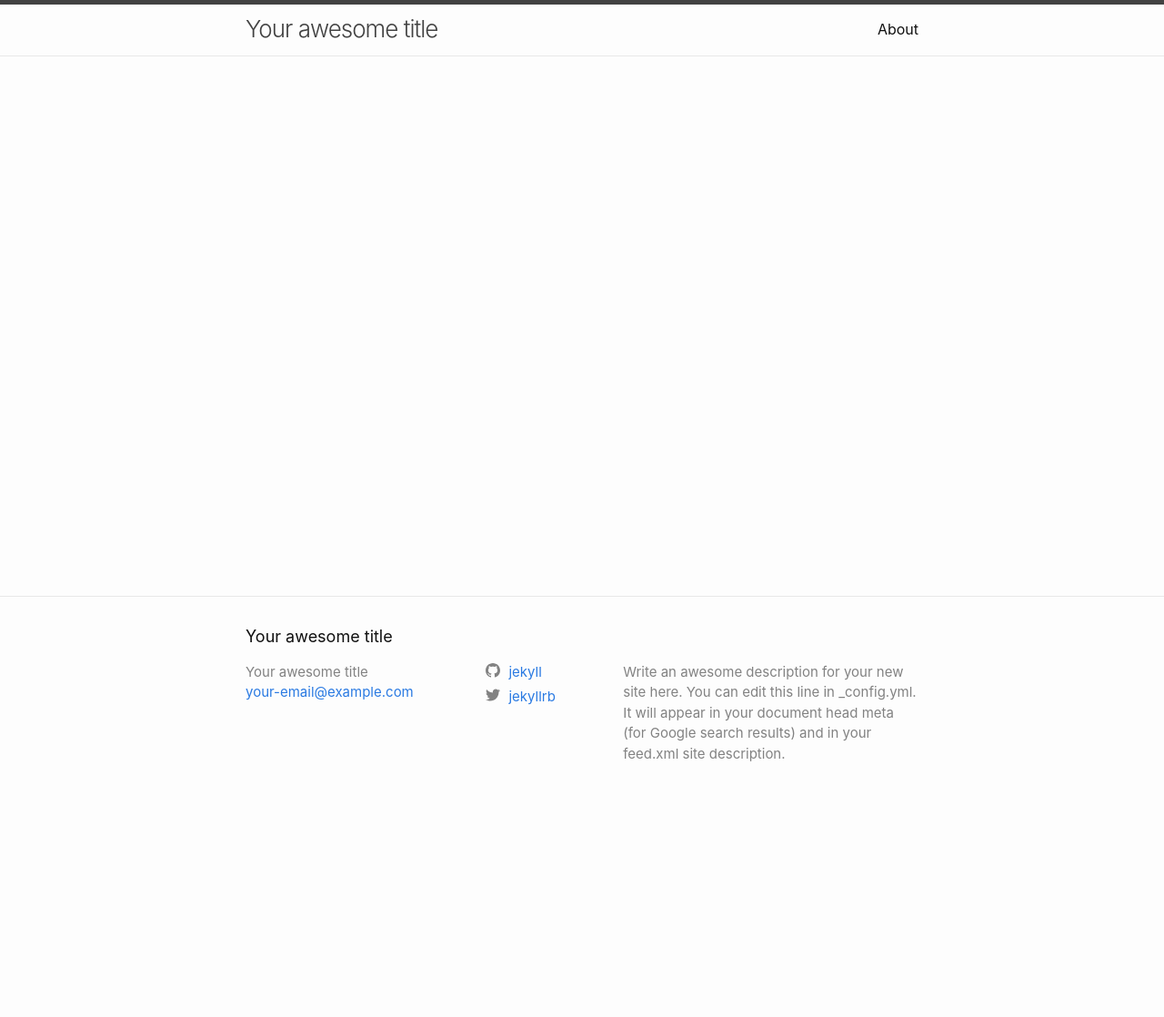
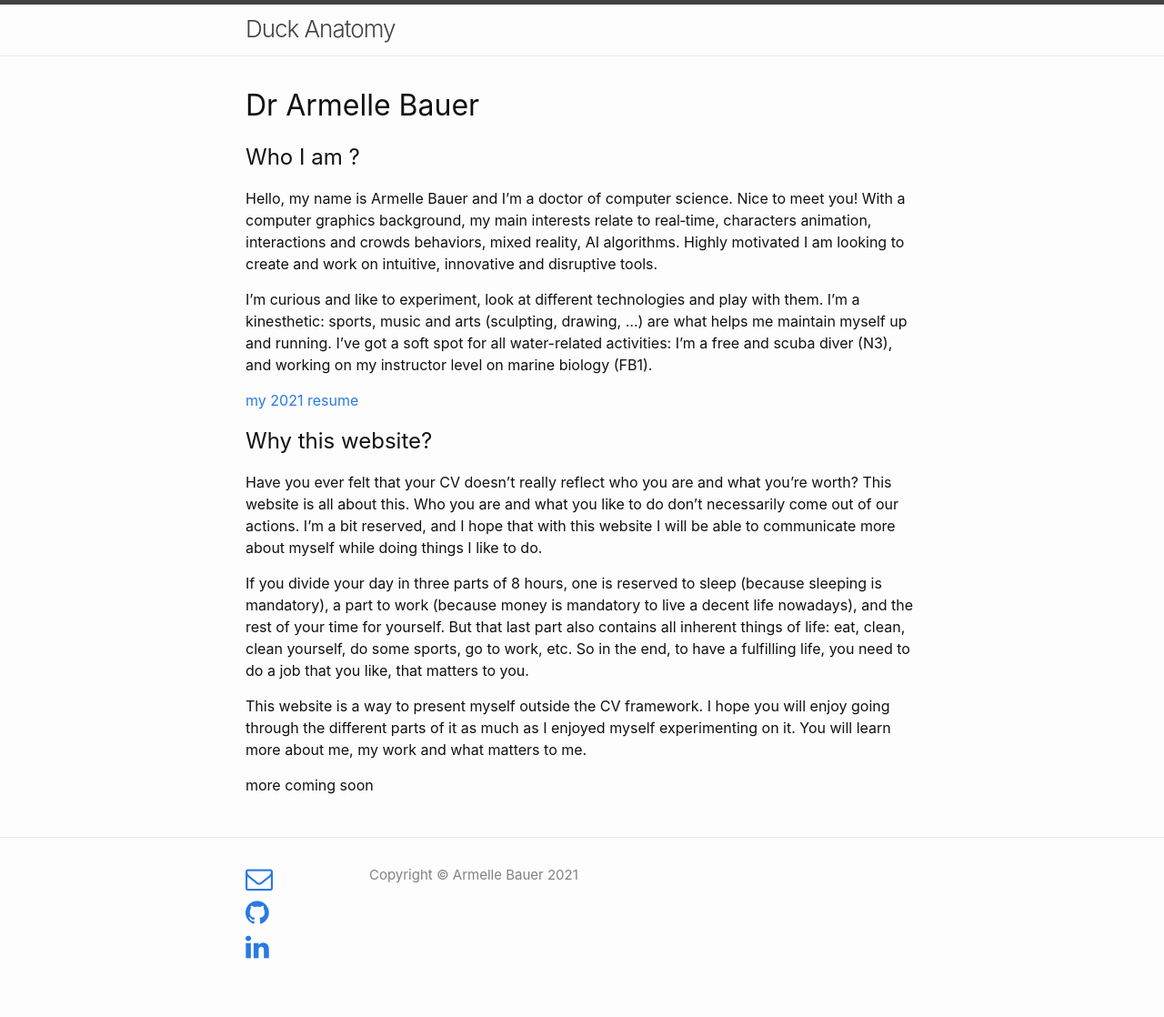
Before and after one commit to duck-anatomy/duck-anatomy.github.io, a Jekyll site: the page built from index.md, in a window 1280 px wide. Shown: the whole page at 91% size. Built offline with Jekyll 4.4.1, drawn with Linux system fonts in a browser that asks for light colours; before the commit the page ends 900 px from its top, so only the background shows below that.

Commit message:
content is good

```diff
--- a/_config.yml
+++ b/_config.yml
@@ -18,21 +18,30 @@
 # You can create any custom variable you would like, and they will be accessible
 # in the templates via {{ site.myvariable }}.
 
-title: Your awesome title
-email: your-email@example.com
-description: >- # this means to ignore newlines until "baseurl:"
-  Write an awesome description for your new site here. You can edit this
-  line in _config.yml. It will appear in your document head meta (for
-  Google search results) and in your feed.xml site description.
-baseurl: "" # the subpath of your site, e.g. /blog
-url: "" # the base hostname & protocol for your site, e.g. http://example.com
-twitter_username: jekyllrb
-github_username:  jekyll
+title: Duck Anatomy
+description: >- # this means to ignore newlines until "baseurl:" #Write an awesome description for your new site here. You can edit this line in _config.yml. It will appear in your document head meta (for Google search results) and in your feed.xml site description.
+  Dr Armelle Bauer, R&D Software Engineer, Computer Graphics, real-time, animation, interaction, mixed reality, C++, Python, AI, software architecture.
 
 # Build settings
 plugins:
   - jekyll-feed
   - jekyll-seo-tag
+
+# Site Author
+author:
+  name: "Armelle Bauer"
+  email: armelle.bauer.ab@gmail.com
+
+links:
+  - label: "Email"
+    icon: "fa-envelope-o"
+    url: "mailto:armelle.bauer.ab@gmail.com"
+  - label: "GitHub"
+    icon: "fa-github"
+    url: "https://github.com/duck-anatomy"
+  - label: "LinkedIn"
+    icon: "fa-linkedin"
+    url: "https://www.linkedin.com/in/armelle-bauer-5030a973"
 
 # Exclude from processing.
 # The following items will not be processed, by default.
--- a/_includes/footer.html
+++ b/_includes/footer.html
@@ -2,34 +2,13 @@
   <data class="u-url" href="{{ "/" | relative_url }}"></data>
 
   <div class="wrapper">
-
-    <h2 class="footer-heading">{{ site.title | escape }}</h2>
-
     <div class="footer-col-wrapper">
-      <div class="footer-col footer-col-1">
-        <ul class="contact-list">
-          <li class="p-name">
-            {%- if site.author -%}
-              {{ site.author | escape }}
-            {%- else -%}
-              {{ site.title | escape }}
-            {%- endif -%}
-            </li>
-            {%- if site.email -%}
-            <li><a class="u-email" href="mailto:{{ site.email }}">{{ site.email }}</a></li>
-            {%- endif -%}
-        </ul>
-      </div>
 
       <div class="footer-col footer-col-2">
         {%- include social.html -%}
       </div>
 
-      <div class="footer-col footer-col-3">
-        <p>{{- site.description | escape -}}</p>
-      </div>
+      <p class="copyright text-muted">Copyright &copy; {{ site.author.name }} {{ 'now' | date: "%Y" }}</p>
     </div>
-
   </div>
-
 </footer>
--- a/_includes/head.html
+++ b/_includes/head.html
@@ -4,6 +4,7 @@
   <meta name="viewport" content="width=device-width, initial-scale=1">
   {%- seo -%}
   <link rel="stylesheet" href="{{ "/assets/main.css" | relative_url }}">
+  <link rel="stylesheet" href="https://cdnjs.cloudflare.com/ajax/libs/font-awesome/4.7.0/css/font-awesome.min.css">
   {%- feed_meta -%}
   {%- if jekyll.environment == 'production' and site.google_analytics -%}
     {%- include google-analytics.html -%}
--- a/_includes/social.html
+++ b/_includes/social.html
@@ -1,14 +1,28 @@
+{% if site.links %}
 <ul class="social-media-list">
-  {%- if site.dribbble_username -%}<li><a href="https://dribbble.com/{{ site.dribbble_username| cgi_escape | escape }}"><svg class="svg-icon"><use xlink:href="{{ '/assets/minima-social-icons.svg#dribbble' | relative_url }}"></use></svg> <span class="username">{{ site.dribbble_username| escape }}</span></a></li>{%- endif -%}
-  {%- if site.facebook_username -%}<li><a href="https://www.facebook.com/{{ site.facebook_username| cgi_escape | escape }}"><svg class="svg-icon"><use xlink:href="{{ '/assets/minima-social-icons.svg#facebook' | relative_url }}"></use></svg> <span class="username">{{ site.facebook_username| escape }}</span></a></li>{%- endif -%}
-  {%- if site.flickr_username -%}<li><a href="https://www.flickr.com/photos/{{ site.flickr_username| cgi_escape | escape }}"><svg class="svg-icon"><use xlink:href="{{ '/assets/minima-social-icons.svg#flickr' | relative_url }}"></use></svg> <span class="username">{{ site.flickr_username| escape }}</span></a></li>{%- endif -%}
-  {%- if site.github_username -%}<li><a href="https://github.com/{{ site.github_username| cgi_escape | escape }}"><svg class="svg-icon"><use xlink:href="{{ '/assets/minima-social-icons.svg#github' | relative_url }}"></use></svg> <span class="username">{{ site.github_username| escape }}</span></a></li>{%- endif -%}
-  {%- if site.instagram_username -%}<li><a href="https://instagram.com/{{ site.instagram_username| cgi_escape | escape }}"><svg class="svg-icon"><use xlink:href="{{ '/assets/minima-social-icons.svg#instagram' | relative_url }}"></use></svg> <span class="username">{{ site.instagram_username| escape }}</span></a></li>{%- endif -%}
-  {%- if site.linkedin_username -%}<li><a href="https://www.linkedin.com/in/{{ site.linkedin_username| cgi_escape | escape }}"><svg class="svg-icon"><use xlink:href="{{ '/assets/minima-social-icons.svg#linkedin' | relative_url }}"></use></svg> <span class="username">{{ site.linkedin_username| escape }}</span></a></li>{%- endif -%}
-  {%- if site.pinterest_username -%}<li><a href="https://www.pinterest.com/{{ site.pinterest_username| cgi_escape | escape }}"><svg class="svg-icon"><use xlink:href="{{ '/assets/minima-social-icons.svg#pinterest' | relative_url }}"></use></svg> <span class="username">{{ site.pinterest_username| escape }}</span></a></li>{%- endif -%}
-  {%- for mst in site.mastodon -%}{%- if mst.username and mst.instance -%}<li><a href="https://{{ mst.instance| cgi_escape | escape}}/@{{mst.username}}"><svg class="svg-icon"><use xlink:href="{{ '/assets/minima-social-icons.svg#mastodon' | relative_url }}"></use></svg> <span class="username">{{ mst.username|escape }}</span></a></li>{%- endif -%}{%- endfor -%}
-  {%- if site.twitter_username -%}<li><a href="https://www.twitter.com/{{ site.twitter_username| cgi_escape | escape }}"><svg class="svg-icon"><use xlink:href="{{ '/assets/minima-social-icons.svg#twitter' | relative_url }}"></use></svg> <span class="username">{{ site.twitter_username| escape }}</span></a></li>{%- endif -%}
-  {%- if site.youtube_username -%}<li><a href="https://youtube.com/{{ site.youtube_username| cgi_escape | escape }}"><svg class="svg-icon"><use xlink:href="{{ '/assets/minima-social-icons.svg#youtube' | relative_url }}"></use></svg> <span class="username">{{ site.youtube_username| escape }}</span></a></li>{%- endif -%}
-  {%- if site.googleplus_username -%}<li><a href="https://plus.google.com/{{ site.googleplus_username| escape }}"><svg class="svg-icon"><use xlink:href="{{ '/assets/minima-social-icons.svg#googleplus' | relative_url }}"></use></svg> <span class="username">{{ site.googleplus_username| escape }}</span></a></li>{%- endif -%}
-  {%- if site.rss -%}<li><a href="{{ 'feed.xml' | relative_url }}"><svg class="svg-icon"><use xlink:href="{{ '/assets/minima-social-icons.svg#rss' | relative_url }}"></use></svg> <span>{{ site.rss | escape }}</span></a></li>{%- endif -%}
+  {% for link in site.links %}
+    {% if link.label and link.url %}
+      <li>
+        <a href="{{ link.url }}" target="_blank"><i class="fa {{ link.icon }} fa-2x"></i></a>
+      </li>
+    {% endif %}
+  {% endfor %}
+  <!--{% if site.links %}
+    {% for link in site.links %}
+      {% if link.label and link.url %}
+        <li class="list-inline-item">
+          <a href="{{ link.url }}" rel="nofollow noopener noreferrer">
+            <span class="fa-stack fa-lg">
+              <i class="fas fa-circle fa-stack-2x"></i>
+              <i class="{{ link.icon }} fa-stack-1x fa-inverse" aria-hidden="true"></i>
+            </span>
+          </a>
+        </li>
+      {% endif %}
+    {% endfor %}
+  {% endif %}-->
+
+  <!--<li><a href="{{ site.links.label }}" target="_blank"><svg class="svg-icon"><use xlink:href="{{ '/assets/minima-social-icons.svg#dribbble' | relative_url }}"></use></svg></a></li> -->
+  <!--{%- if site.rss -%}<li><a href="{{ 'feed.xml' | relative_url }}"><svg class="svg-icon"><use xlink:href="{{ '/assets/minima-social-icons.svg#rss' | relative_url }}"></use></svg> <span>{{ site.rss | escape }}</span></a></li>{%- endif -%}-->
 </ul>
+{% endif %}
--- a/_layouts/home.html
+++ b/_layouts/home.html
@@ -9,7 +9,7 @@ layout: default
 
   {{ content }}
 
-  {%- if site.posts.size > 0 -%}
+  <!--{%- if site.posts.size > 0 -%}
     <h2 class="post-list-heading">{{ page.list_title | default: "Posts" }}</h2>
     <ul class="post-list">
       {%- for post in site.posts -%}
@@ -29,6 +29,6 @@ layout: default
     </ul>
 
     <p class="rss-subscribe">subscribe <a href="{{ "/feed.xml" | relative_url }}">via RSS</a></p>
-  {%- endif -%}
+  {%- endif -%}-->
 
 </div>
--- a/index.md
+++ b/index.md
@@ -4,3 +4,34 @@
 
 layout: home
 ---
+
+
+<h1>Dr Armelle Bauer</h1>
+
+<h2>Who I am ?</h2>
+
+Hello, my name is Armelle Bauer and I'm a doctor of computer science. Nice to meet you!
+With a computer graphics background, my main interests relate to real‑time, characters animation, interactions and crowds behaviors, mixed reality, AI algorithms.
+Highly motivated I am looking to create and work on intuitive, innovative and disruptive tools.
+
+I'm curious and like to experiment, look at different technologies and play with them.
+I'm a kinesthetic: sports, music and arts (sculpting, drawing, ...) are what helps me maintain myself up and running.
+I've got a soft spot for all water-related activities: I'm a free and scuba diver (N3), and working on my instructor level on marine biology (FB1).
+
+<a href="./assets/ArmelleBauer_CV2021.pdf" target="_blank">my 2021 resume</a>
+
+<h2>Why this website?</h2>
+
+Have you ever felt that your CV doesn't really reflect who you are and what you're worth?
+This website is all about this. Who you are and what you like to do don't necessarily come out of our actions.
+I'm a bit reserved, and I hope that with this website I will be able to communicate more about myself while doing things I like to do.
+
+If you divide your day in three parts of 8 hours, one is reserved to sleep (because sleeping is mandatory), a part to work (because money is mandatory to live a decent life nowadays), and the rest of your time for yourself.
+But that last part also contains all inherent things of life: eat, clean, clean yourself, do some sports, go to work, etc.
+So in the end, to have a fulfilling life, you need to do a job that you like, that matters to you.
+
+This website is a way to present myself outside the CV framework.
+I hope you will enjoy going through the different parts of it as much as I enjoyed myself experimenting on it.
+You will learn more about me, my work and what matters to me.
+
+<span>more coming soon</span>
```
Also changed, not shown: about.md (deleted, +0 -18 lines), 2 other files.
